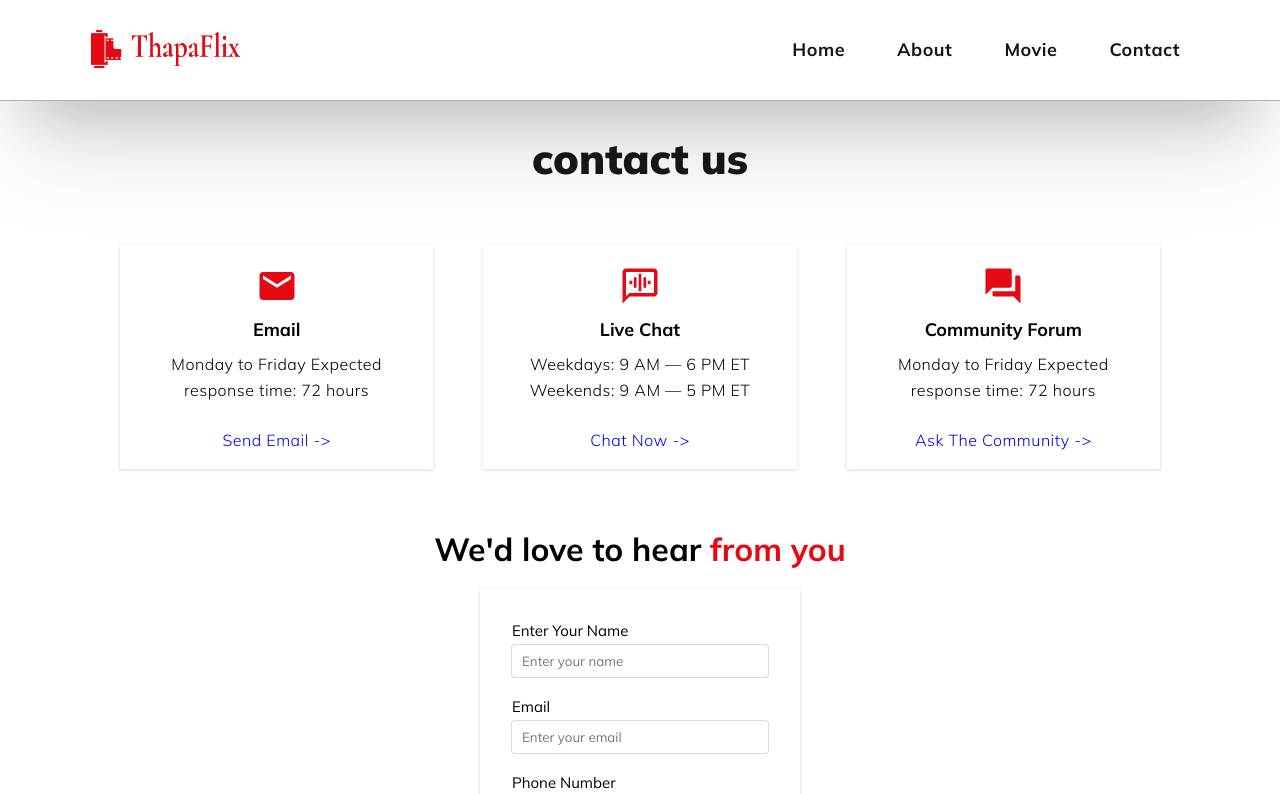
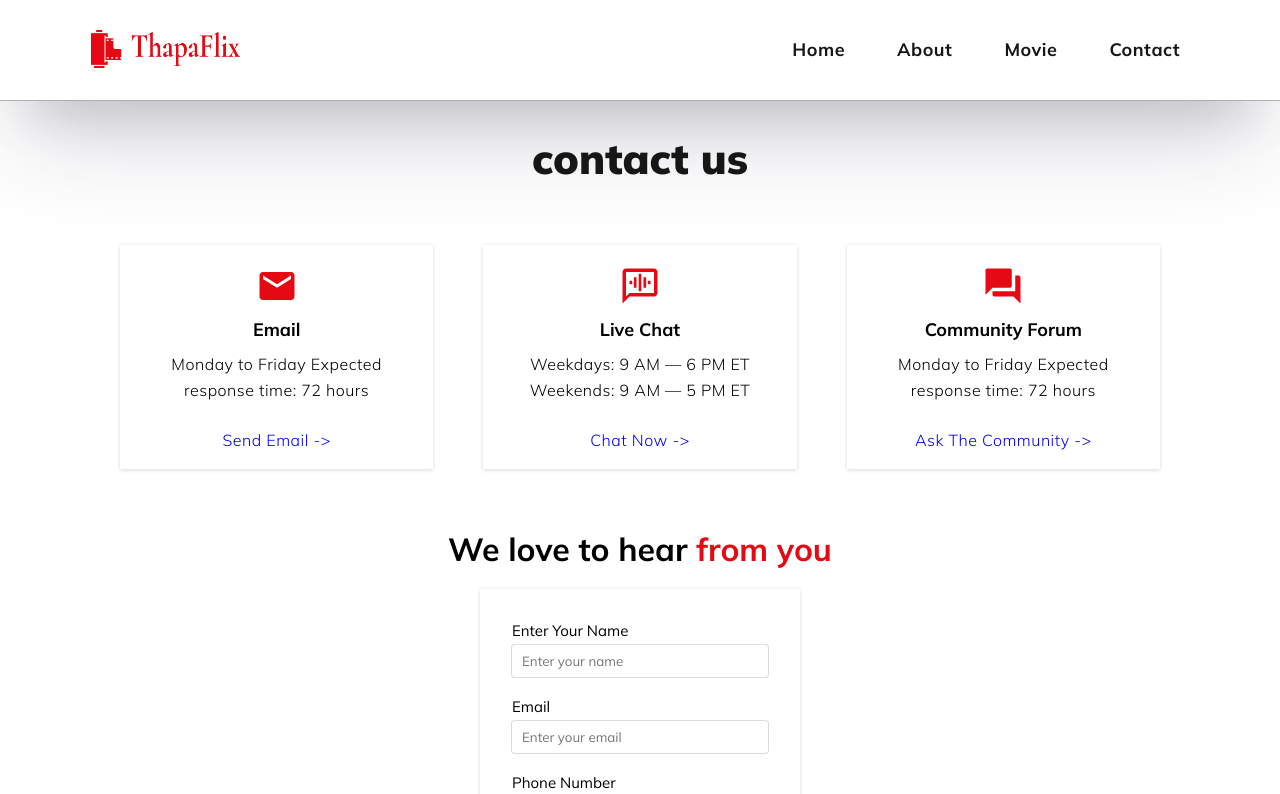
Before and after one commit to Kaushiki3/netflix_data_website, a Next.js app: page /contact in a window 1280 px wide. Shown: the top 794 px of the page. Built offline with nearby package versions, Linux system fonts and the light colour scheme.

Commit message:
Update page.js
just removed a comma

```diff
--- a/src/app/contact/page.js
+++ b/src/app/contact/page.js
@@ -9,7 +9,7 @@ const Contact = () => {
        <h1>contact us</h1>
        <Contactcard/>
        <section className={styles.contact_section}>
-        <h2>We'd love to hear<span> from you</span> </h2>
+        <h2>We love to hear<span> from you</span> </h2>
         <ContactForm />
        </section>
        </div>
```
